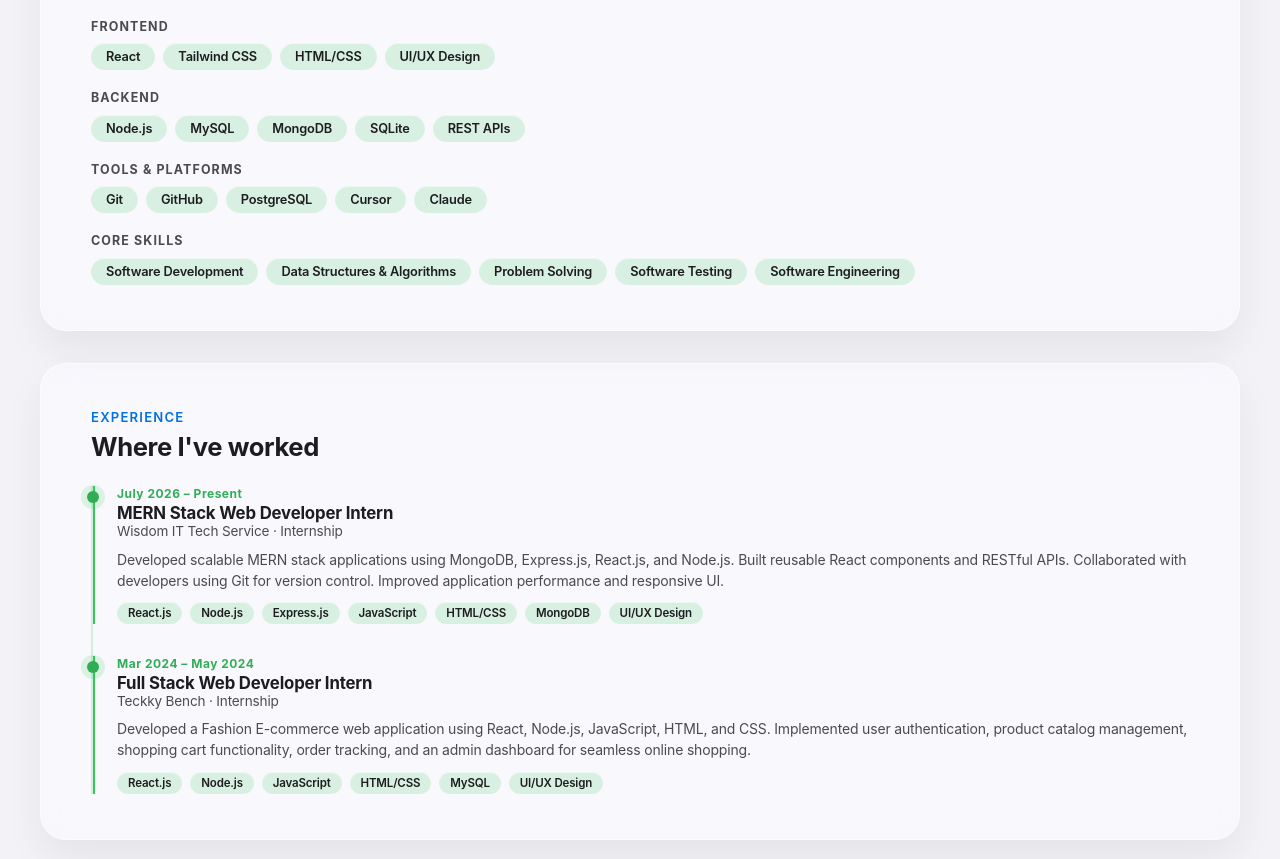
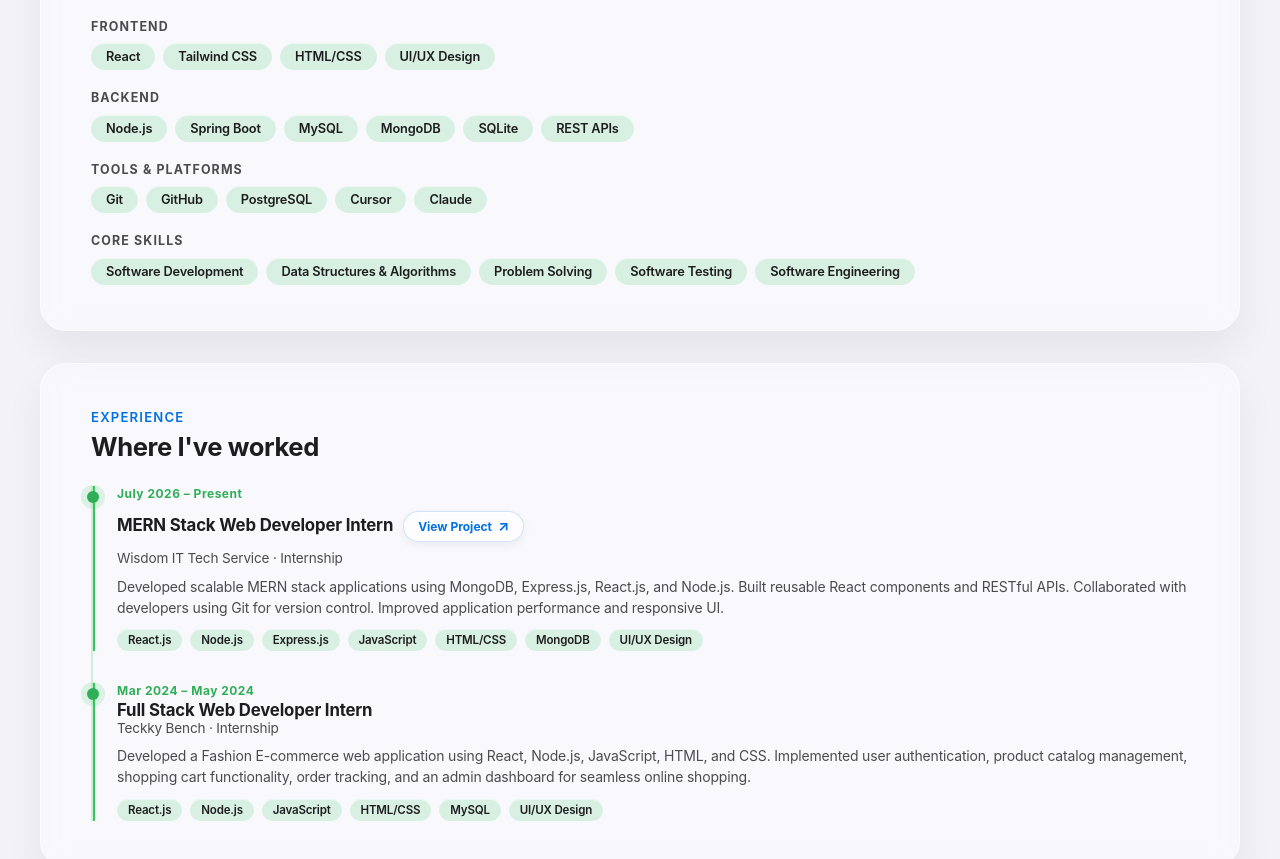
Before and after one commit to rsnkm007/portfolio, a React (Vite) app: page / in a window 1280 px wide. Shown: the part 1189-2048 px from the top of the page. Built offline with nearby package versions, Linux system fonts and the light colour scheme.

Commit message:
Intership Project Button

```diff
--- a/src/App.css
+++ b/src/App.css
@@ -759,6 +759,72 @@ nav {
   font-size: 1.05rem;
   font-weight: 700;
   color: var(--text-dark);
+  display: inline-block;
+  margin-right: 10px;
+}
+
+.timeline-role-button {
+  display: inline-flex;
+  align-items: center;
+  gap: 6px;
+
+  margin-top: 8px;
+  margin-bottom: 8px;
+
+  padding: 7px 14px;
+
+  background: rgba(255, 255, 255, 0.55);
+  color: var(--accent-blue);
+
+  border: 1px solid rgba(0, 113, 227, 0.18);
+  border-radius: 999px;
+
+  font-family: inherit;
+  font-size: 0.75rem;
+  font-weight: 650;
+
+  cursor: pointer;
+
+  backdrop-filter: blur(10px);
+  -webkit-backdrop-filter: blur(10px);
+
+  box-shadow:
+    0 3px 10px rgba(0, 0, 0, 0.06),
+    0 1px 0 rgba(255, 255, 255, 0.7) inset;
+
+  transition:
+    background-color 0.25s ease,
+    color 0.25s ease,
+    border-color 0.25s ease,
+    transform 0.25s var(--ease-spring),
+    box-shadow 0.25s ease;
+}
+
+.timeline-role-button:hover {
+  background: var(--accent-blue);
+  color: #fff;
+  border-color: var(--accent-blue);
+
+  transform: translateY(-2px);
+
+  box-shadow:
+    0 7px 18px rgba(0, 113, 227, 0.25),
+    0 1px 0 rgba(255, 255, 255, 0.25) inset;
+}
+
+.timeline-role-button:active {
+  transform: translateY(0) scale(0.96);
+}
+
+.timeline-role-arrow {
+  font-size: 0.9rem;
+  line-height: 1;
+
+  transition: transform 0.25s var(--ease-spring);
+}
+
+.timeline-role-button:hover .timeline-role-arrow {
+  transform: translate(2px, -2px);
 }
 
 .timeline-company {
--- a/src/App.jsx
+++ b/src/App.jsx
@@ -535,6 +535,7 @@ function App() {
                 <div className="skill-category-title">Backend</div>
                 <div className="skill-tags">
                   <span className="tag">Node.js</span>
+                  <span className="tag">Spring Boot</span>
                   <span className="tag">MySQL</span>
                   <span className="tag">MongoDB</span>
                   <span className="tag">SQLite</span>
@@ -577,6 +578,15 @@ function App() {
                 <div className="timeline-dot"></div>
                 <div className="timeline-period">July 2026 – Present</div>
                 <div className="timeline-role">MERN Stack Web Developer Intern</div>
+                <button
+                  className="timeline-role-button"
+                  onClick={() =>
+                    window.open("https://bigb-frontend.vercel.app/", "_blank")
+                  }
+                >
+                  View Project
+                  <span className="timeline-role-arrow">↗</span>
+                </button>
                 <div className="timeline-company">Wisdom IT Tech Service · Internship</div>
                 <div className="timeline-desc">
                   Developed scalable MERN stack applications using MongoDB, Express.js, React.js, and Node.js. Built
```
